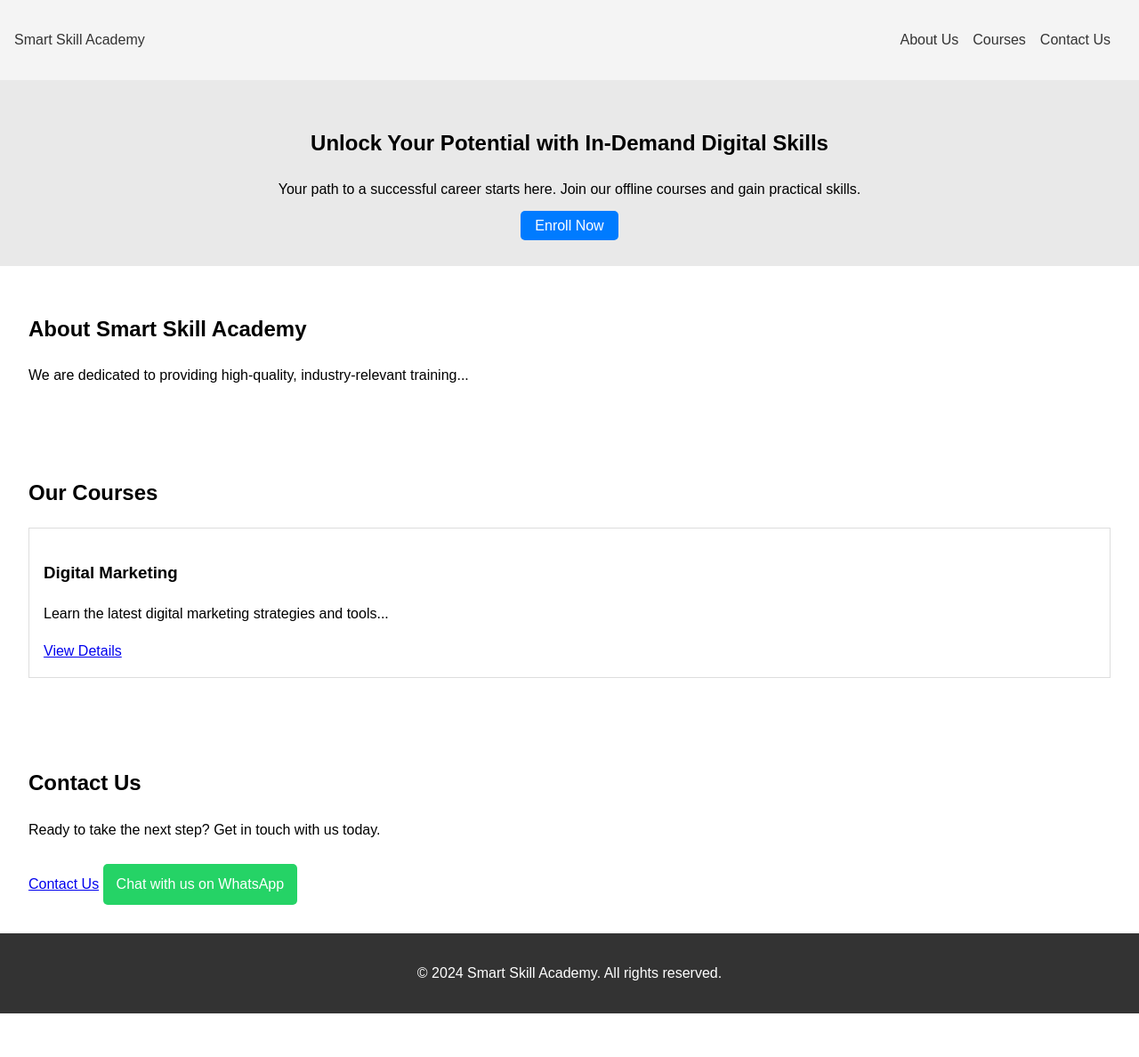
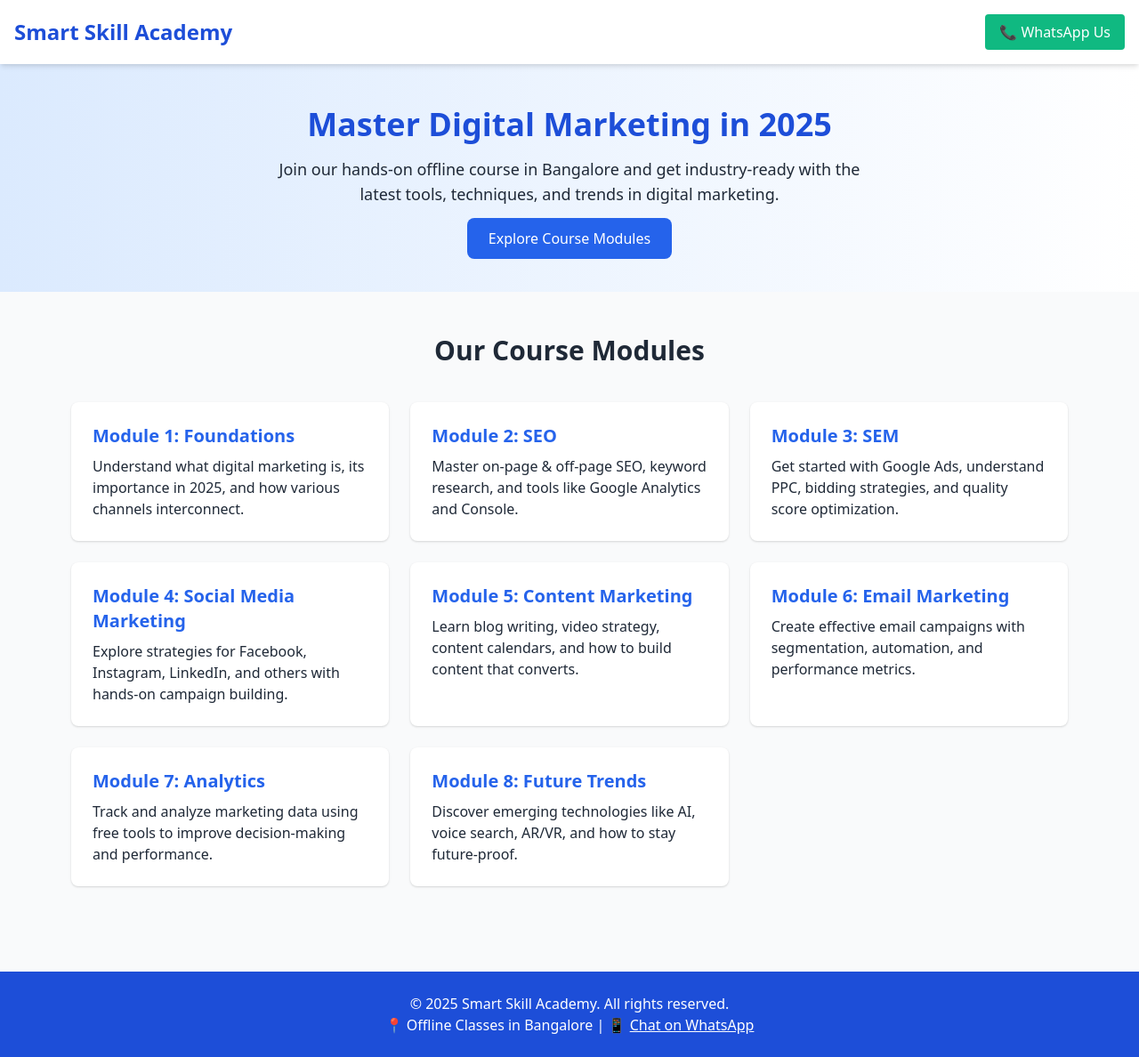
Before and after one commit to sujoy014/hello-world, a plain HTML site: page index.html in a window 1280 px wide. Shown: the whole page at 89% size. Before the commit the page ends 1139 px from the top, so only its background shows below. Drawn offline with nearby package versions, Linux system fonts and the light colour scheme.

Commit message:
Update index.html

```diff
--- a/index.html
+++ b/index.html
@@ -1,54 +1,71 @@
 <!DOCTYPE html>
 <html lang="en">
 <head>
-    <meta charset="UTF-8">
-    <meta name="viewport" content="width=device-width, initial-scale=1.0">
-    <title>Smart Skill Academy</title>
-    <meta name="description" content="Learn in-demand digital skills at Smart Skill Academy. Offline courses in Digital Marketing, Web Development, and more.">
-    <link rel="stylesheet" href="style.css"> </head>
-<body>
+  <meta charset="UTF-8" />
+  <meta name="viewport" content="width=device-width, initial-scale=1.0" />
+  <meta name="description" content="Smart Skill Academy - Learn Digital Marketing Offline in Bangalore. Beginner-friendly, expert-led courses based on the latest 2025 curriculum." />
+  <meta name="keywords" content="Smart Skill Academy, Digital Marketing Course, Offline Classes, Bangalore, SEO, SMM, Google Ads, Email Marketing, Content Marketing" />
+  <meta name="author" content="Smart Skill Academy" />
+  <title>Smart Skill Academy | Learn Digital Marketing Offline in Bangalore</title>
+  <link rel="stylesheet" href="https://cdn.jsdelivr.net/npm/tailwindcss@2.2.19/dist/tailwind.min.css">
+</head>
+<body class="bg-gray-50 text-gray-800">
+  <header class="bg-white shadow-md sticky top-0 z-50">
+    <div class="max-w-7xl mx-auto px-4 py-4 flex justify-between items-center">
+      <h1 class="text-2xl font-bold text-blue-700">Smart Skill Academy</h1>
+      <a href="https://wa.me/91YOURNUMBER" target="_blank" class="bg-green-500 text-white px-4 py-2 rounded hover:bg-green-600">📞 WhatsApp Us</a>
+    </div>
+  </header>
 
-    <header>
-        <div class="logo">Smart Skill Academy</div>
-        <nav>
-            <ul>
-                <li><a href="#about">About Us</a></li>
-                <li><a href="#courses">Courses</a></li>
-                <li><a href="contact.html">Contact Us</a></li>
-            </ul>
-        </nav>
-    </header>
+  <section class="text-center py-12 px-4 bg-gradient-to-r from-blue-100 to-white">
+    <h2 class="text-4xl font-bold text-blue-700 mb-4">Master Digital Marketing in 2025</h2>
+    <p class="text-lg mb-6 max-w-2xl mx-auto">Join our hands-on offline course in Bangalore and get industry-ready with the latest tools, techniques, and trends in digital marketing.</p>
+    <a href="#courses" class="bg-blue-600 text-white px-6 py-3 rounded-lg hover:bg-blue-700">Explore Course Modules</a>
+  </section>
 
-    <section id="hero">
-        <h1>Unlock Your Potential with In-Demand Digital Skills</h1>
-        <p>Your path to a successful career starts here. Join our offline courses and gain practical skills.</p>
-        <a href="#enroll" class="cta-button">Enroll Now</a>
-    </section>
+  <section id="courses" class="py-12 max-w-6xl mx-auto px-4">
+    <h3 class="text-3xl font-semibold text-center mb-10">Our Course Modules</h3>
+    <div class="grid grid-cols-1 md:grid-cols-2 lg:grid-cols-3 gap-6">
+      <div class="bg-white p-6 rounded-lg shadow">
+        <h4 class="text-xl font-bold text-blue-600 mb-2">Module 1: Foundations</h4>
+        <p>Understand what digital marketing is, its importance in 2025, and how various channels interconnect.</p>
+      </div>
+      <div class="bg-white p-6 rounded-lg shadow">
+        <h4 class="text-xl font-bold text-blue-600 mb-2">Module 2: SEO</h4>
+        <p>Master on-page & off-page SEO, keyword research, and tools like Google Analytics and Console.</p>
+      </div>
+      <div class="bg-white p-6 rounded-lg shadow">
+        <h4 class="text-xl font-bold text-blue-600 mb-2">Module 3: SEM</h4>
+        <p>Get started with Google Ads, understand PPC, bidding strategies, and quality score optimization.</p>
+      </div>
+      <div class="bg-white p-6 rounded-lg shadow">
+        <h4 class="text-xl font-bold text-blue-600 mb-2">Module 4: Social Media Marketing</h4>
+        <p>Explore strategies for Facebook, Instagram, LinkedIn, and others with hands-on campaign building.</p>
+      </div>
+      <div class="bg-white p-6 rounded-lg shadow">
+        <h4 class="text-xl font-bold text-blue-600 mb-2">Module 5: Content Marketing</h4>
+        <p>Learn blog writing, video strategy, content calendars, and how to build content that converts.</p>
+      </div>
+      <div class="bg-white p-6 rounded-lg shadow">
+        <h4 class="text-xl font-bold text-blue-600 mb-2">Module 6: Email Marketing</h4>
+        <p>Create effective email campaigns with segmentation, automation, and performance metrics.</p>
+      </div>
+      <div class="bg-white p-6 rounded-lg shadow">
+        <h4 class="text-xl font-bold text-blue-600 mb-2">Module 7: Analytics</h4>
+        <p>Track and analyze marketing data using free tools to improve decision-making and performance.</p>
+      </div>
+      <div class="bg-white p-6 rounded-lg shadow">
+        <h4 class="text-xl font-bold text-blue-600 mb-2">Module 8: Future Trends</h4>
+        <p>Discover emerging technologies like AI, voice search, AR/VR, and how to stay future-proof.</p>
+      </div>
+    </div>
+  </section>
 
-    <section id="about">
-        <h2>About Smart Skill Academy</h2>
-        <p>We are dedicated to providing high-quality, industry-relevant training...</p>
-        </section>
-
-    <section id="courses">
-        <h2>Our Courses</h2>
-        <div class="course">
-            <h3>Digital Marketing</h3>
-            <p>Learn the latest digital marketing strategies and tools...</p>
-            <a href="digital-marketing.html">View Details</a>
-        </div>
-        </section>
-
-    <section id="contact">
-        <h2>Contact Us</h2>
-        <p>Ready to take the next step? Get in touch with us today.</p>
-        <a href="contact.html" class="button">Contact Us</a>
-        <a href="https://wa.me/8095446176" class="whatsapp-button">Chat with us on WhatsApp</a>
-    </section>
-
-    <footer>
-        <p>&copy; 2024 Smart Skill Academy. All rights reserved.</p>
-    </footer>
-
+  <footer class="bg-blue-700 text-white py-6 mt-12">
+    <div class="max-w-7xl mx-auto px-4 text-center">
+      <p>© 2025 Smart Skill Academy. All rights reserved.</p>
+      <p>📍 Offline Classes in Bangalore | 📱 <a href="https://wa.me/91YOURNUMBER" class="underline">Chat on WhatsApp</a></p>
+    </div>
+  </footer>
 </body>
 </html>
```
